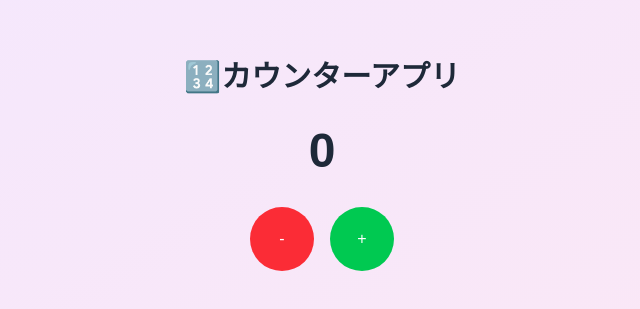
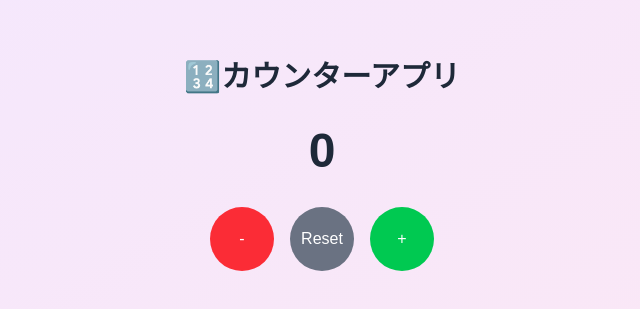
Before and after one commit to tomoya-takubo/counter-app, a Next.js app: page / in a window 1280 px wide. Shown: the part 219-528 px from the top of the page, without its empty margins (318-958 px from the left). Built offline with nearby package versions, Linux system fonts and the light colour scheme.

Commit message:
リセットボタンを追加

```diff
--- a/app/page.tsx
+++ b/app/page.tsx
@@ -14,6 +14,7 @@ export default function Home() {
             </div>
             <div className="flex justify-center gap-4">
               <button className="bg-red-500 text-white w-16 h-16 rounded-full">-</button>
+              <button className="bg-gray-500 text-white w-16 h-16 rounded-full">Reset</button>
               <button className="bg-green-500 text-white w-16 h-16 rounded-full">+</button>
             </div>
           </div>
```
